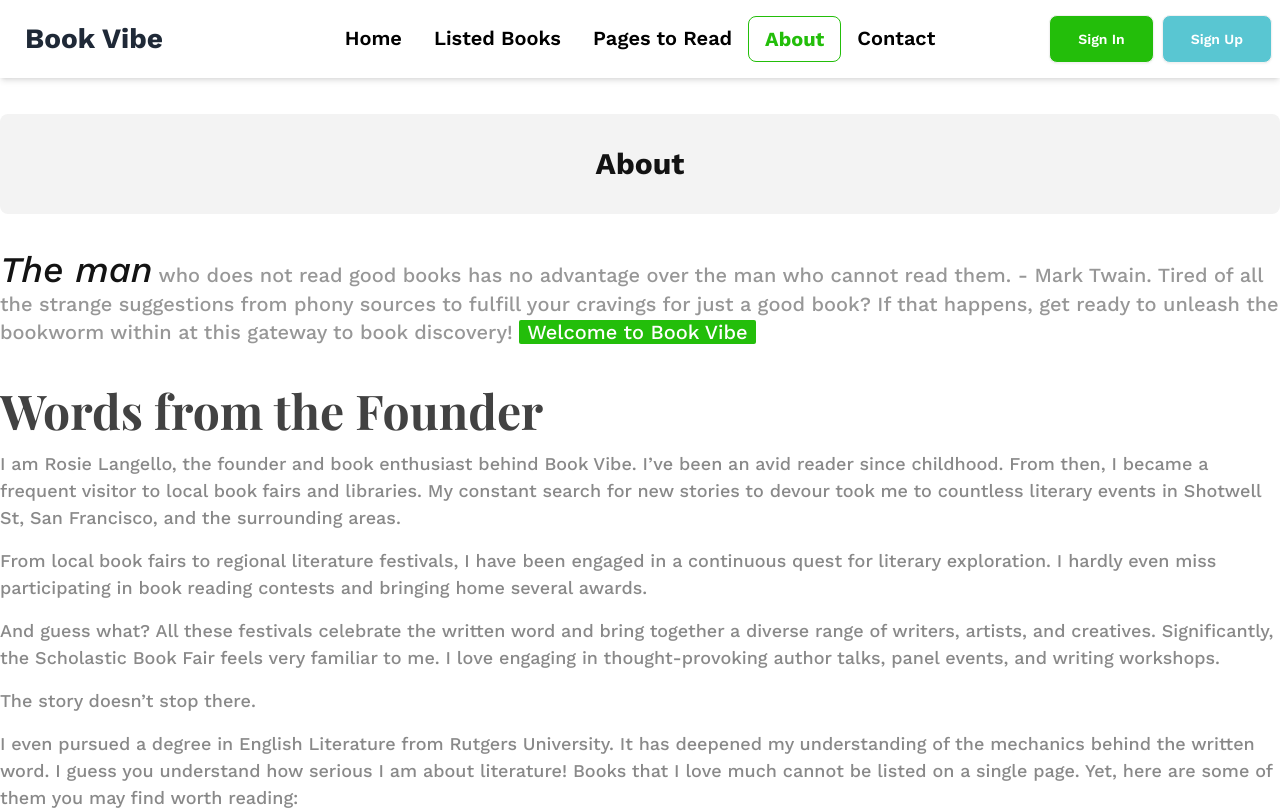
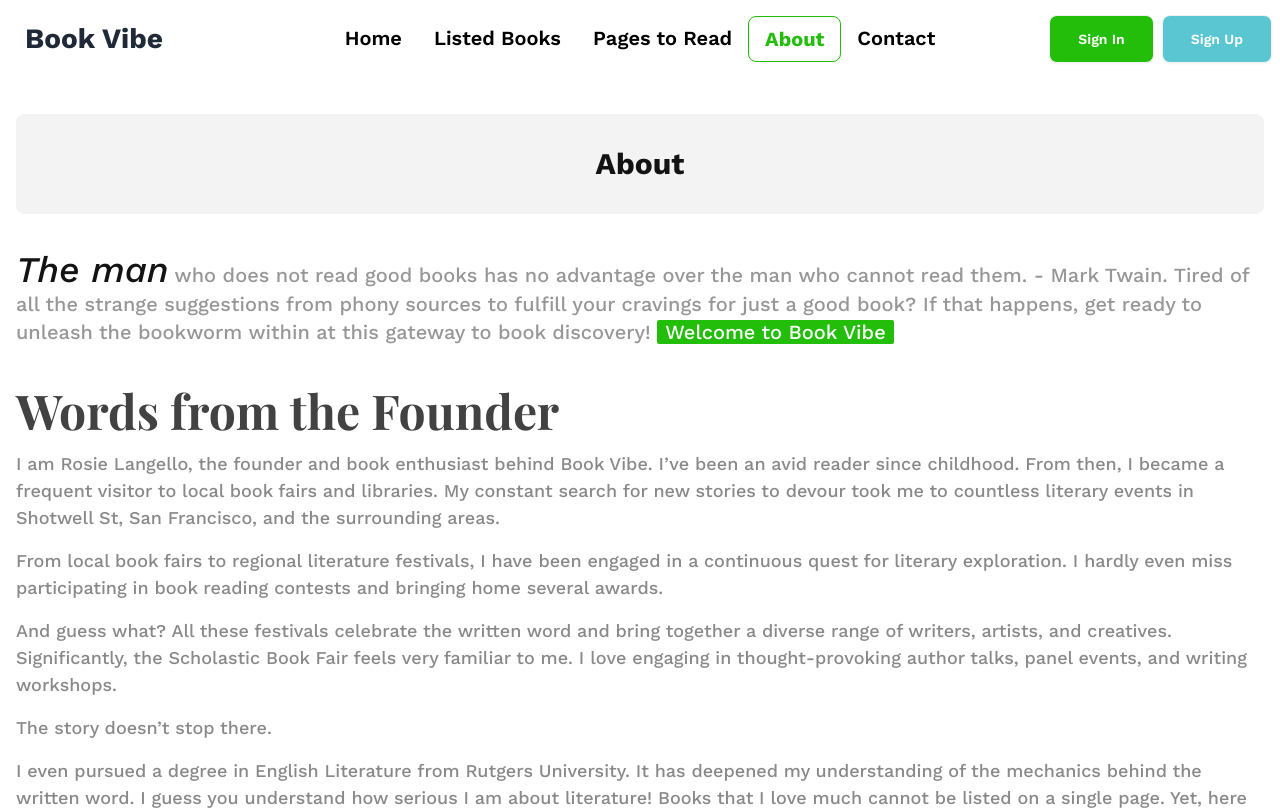
Before and after one commit to Alomgir-HasanShakib/book_vibe_react-project, a React (Vite) app: page /about in a window 1280 px wide. Shown: the top 810 px of the page. Built offline with nearby package versions, Linux system fonts and the light colour scheme; a web font is replaced by a local one.

Commit message:
fixed the header section some problems

```diff
--- a/src/Componants/About/About.jsx
+++ b/src/Componants/About/About.jsx
@@ -1,6 +1,6 @@
 const About = () => {
   return (
-    <div className="mb-10">
+    <div className="mb-10 px-4">
       <div className="bg-[#1313130D] rounded-lg mt-9 mb-9 py-8">
         <h2 className="text-3xl font-bold text-[#131313] text-center">About</h2>
       </div>
--- a/src/Componants/Header/Header.jsx
+++ b/src/Componants/Header/Header.jsx
@@ -89,7 +89,7 @@ const Header = () => {
   return (
     <div>
       {/* =============================navbar================================ */}
-      <nav className="shadow-md">
+      <nav>
         <div className="navbar bg-base-100 sans ">
           <div className="navbar-start">
             <div className="dropdown">
```
